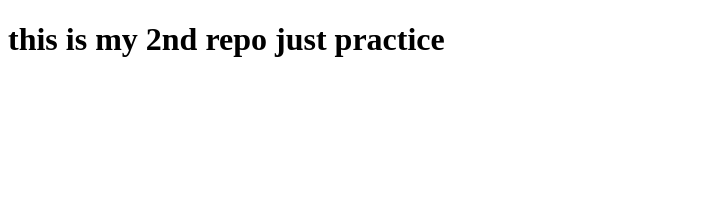
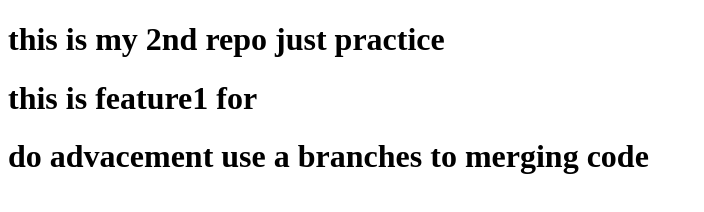
Before and after one commit to Pratik-Ghrcemp/MY2ND.REPO, a plain HTML site: page index.html in a window 1280 px wide. Shown: the whole page, without its empty margins (0-704 px from the left). Drawn offline with Linux system fonts and the light colour scheme.

Commit message:
add new feature

```diff
--- a/index.html
+++ b/index.html
@@ -7,6 +7,9 @@
 </head>
 <body>
     <h1>this is my 2nd repo just practice</h1>
+    <h1>this is feature1 for</h1>
+    <h1> do advacement use a branches to merging code</h1>
+
 
 </body>
 </html>
```
